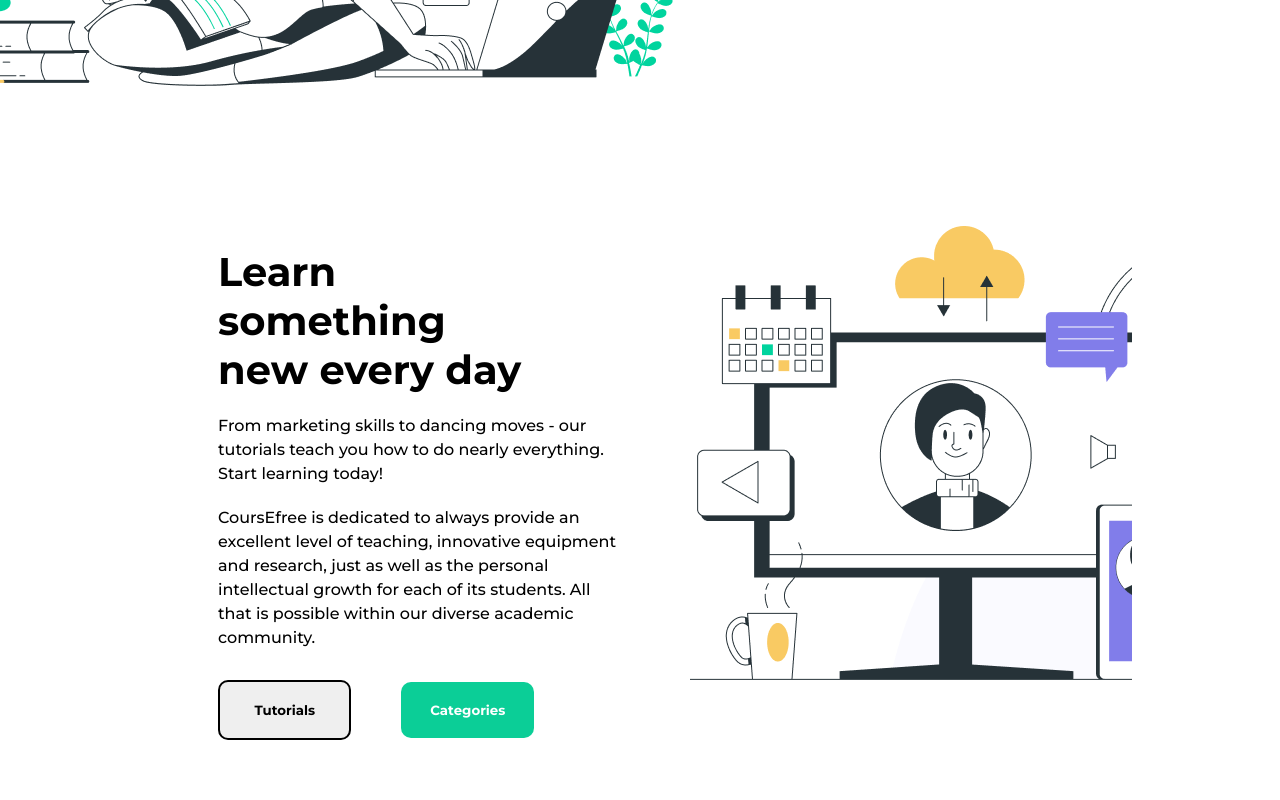
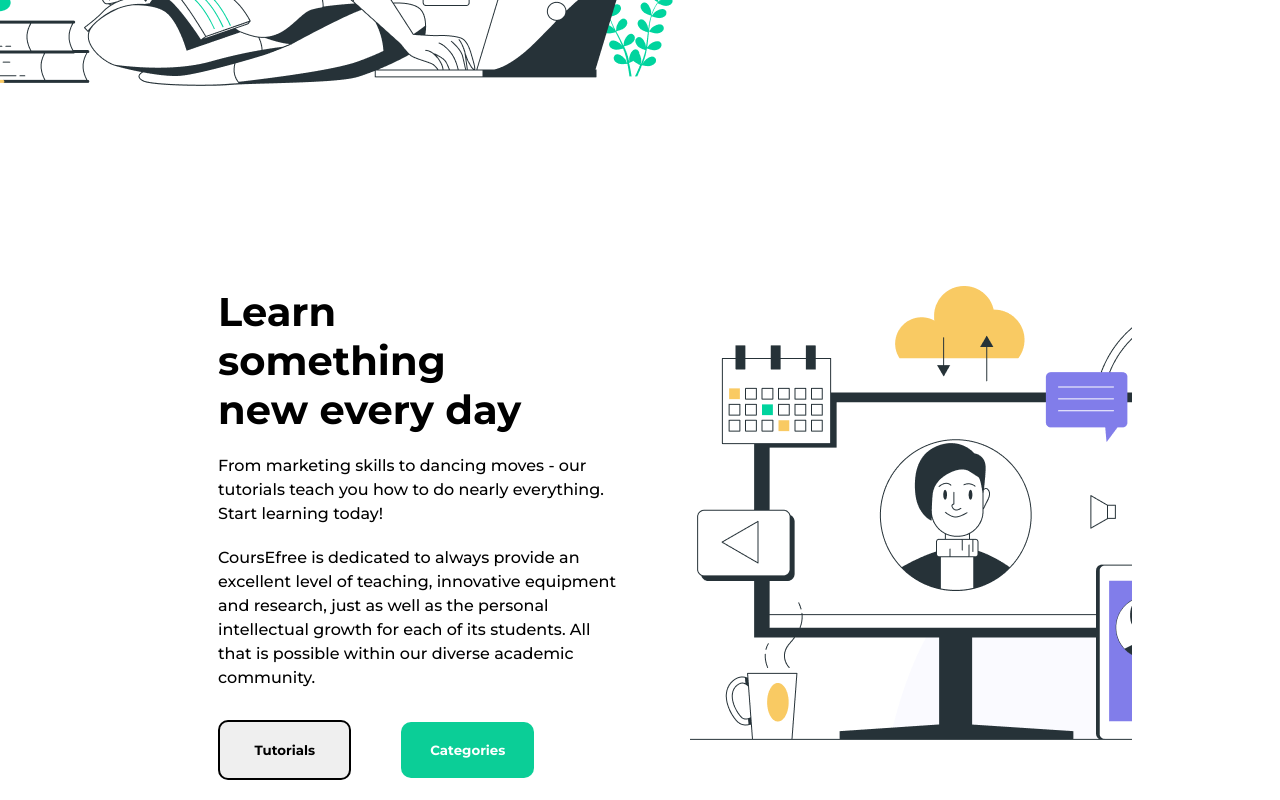
Before and after one commit to babaJay23/CoursEfree, a React (Create React App) app: page / in a window 1280 px wide. Shown: the part 579-1379 px from the top of the page. Before the commit the page ends 1339 px from the top, so only its background shows below. Built offline with nearby package versions, Linux system fonts and the light colour scheme.

Commit message:
adding about section

```diff
--- a/src/components/About/About.js
+++ b/src/components/About/About.js
@@ -29,6 +29,7 @@ const AboutSection = styled.div`
    align-items: flex-start;
    justify-content: center;
    padding: 20px;
+   margin-top: 60px;
 
 `
 
@@ -36,7 +37,7 @@ const AboutText = styled.div`
   display: flex;
   flex-direction: column;
   width: 100%;
-  margin-top: 50px;
+  margin-top: 30px;
   margin-left: 70px;
 `
 
@@ -99,4 +100,4 @@ const SectionImage = styled.div`
   width: 100%;
   padding-left: 20px;
 `
-export default About
+export default About;
```
